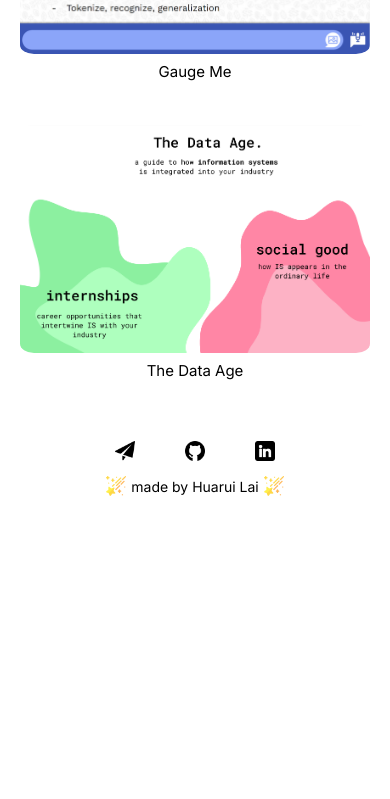
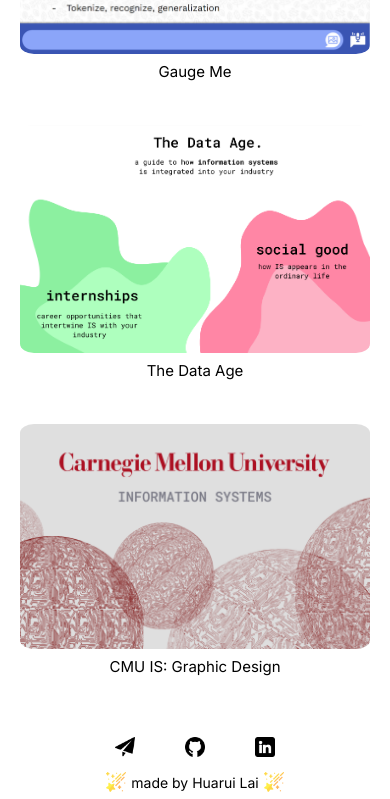
Before and after one commit to hlai1/hlai1.github.io, a plain HTML site: page index.html in a window 390 px wide. Shown: the part 1963-2762 px from the top of the page. Before the commit the page ends 2466 px from the top, so only its background shows below. Drawn offline with nearby package versions, Linux system fonts and the light colour scheme.

Commit message:
resizing last project display

```diff
--- a/css/projects.css
+++ b/css/projects.css
@@ -105,9 +105,6 @@
     width: 30%;
     margin: 7px 30px;
     border-radius: 16px;
-}
-#proj7{
-    width:30%;
 }
 .proj-title {
     font-size: 45px;
--- a/css/style.css
+++ b/css/style.css
@@ -156,6 +156,17 @@
   margin: 20px;
   align-items: center;
   flex: 1 0 30%;
+  text-align: center;
+  font-weight: 575;
+
+  /* adding anime.js to allow for projects to face in */
+  opacity: 0;
+}
+.proj7{
+  flex-basis: 30%;
+  margin: 20px;
+  align-items: center;
+  /* flex: 1 0 30%; */
   text-align: center;
   font-weight: 575;
 
@@ -367,3 +378,31 @@
     display: none;
   }
 }
+
+@media (max-width: 1200px){
+  .proj7{
+    flex-basis: 46%;
+    margin: 20px;
+    align-items: center;
+    /* flex: 1 0 30%; */
+    text-align: center;
+    font-weight: 575;
+
+    /* adding anime.js to allow for projects to face in */
+    opacity: 0;
+  }
+}
+
+@media (max-width: 680px){
+  .proj7{
+    flex-basis: 100%;
+    margin: 20px;
+    align-items: center;
+    /* flex: 1 0 30%; */
+    text-align: center;
+    font-weight: 575;
+
+    /* adding anime.js to allow for projects to face in */
+    opacity: 0;
+  }
+}
--- a/index.html
+++ b/index.html
@@ -137,18 +137,7 @@
                             </a>
                             <div class="title-text no-blur">The Data Age</div>
                         </div>
-                        <!-- <div class="proj" id = "proj7" >
-                            <a href="projects/infosystems.html">
-                                <img class="image-display" alt="red and grey graphic for the IS Office at CMU" src="assets/IS.png" />
-                                <div class = "overlay blur">
-                                    <div class="long-1">
-                                        Various posters and graphic I've designed as an office assistant for the Information Systems Office at Carnegie Mellon University.
-                                    </div>
-                                </div>
-                            </a>
-                            <div class="title-text no-blur">CMU IS: Graphic Design</div>
-                        </div> -->
-                        <!-- <div class="proj" id = "proj8" >
+                        <div class="proj7" id = "proj7" >
                             <a href="projects/infosystems.html">
                                 <img class="image-display" alt="red and grey graphic for the IS Office at CMU" src="assets/IS.png" />
                                 <div class = "overlay blur">
@@ -159,17 +148,6 @@
                             </a>
                             <div class="title-text no-blur">CMU IS: Graphic Design</div>
                         </div>
-                        <div class="proj" id = "proj9" >
-                            <a href="projects/infosystems.html">
-                                <img class="image-display" alt="red and grey graphic for the IS Office at CMU" src="assets/IS.png" />
-                                <div class = "overlay blur">
-                                    <div class="long-1">
-                                        Various posters and graphic I've designed as an office assistant for the Information Systems Office at Carnegie Mellon University.
-                                    </div>
-                                </div>
-                            </a>
-                            <div class="title-text no-blur">CMU IS: Graphic Design</div>
-                        </div> -->
                     </div>
                 </div>
 
```
